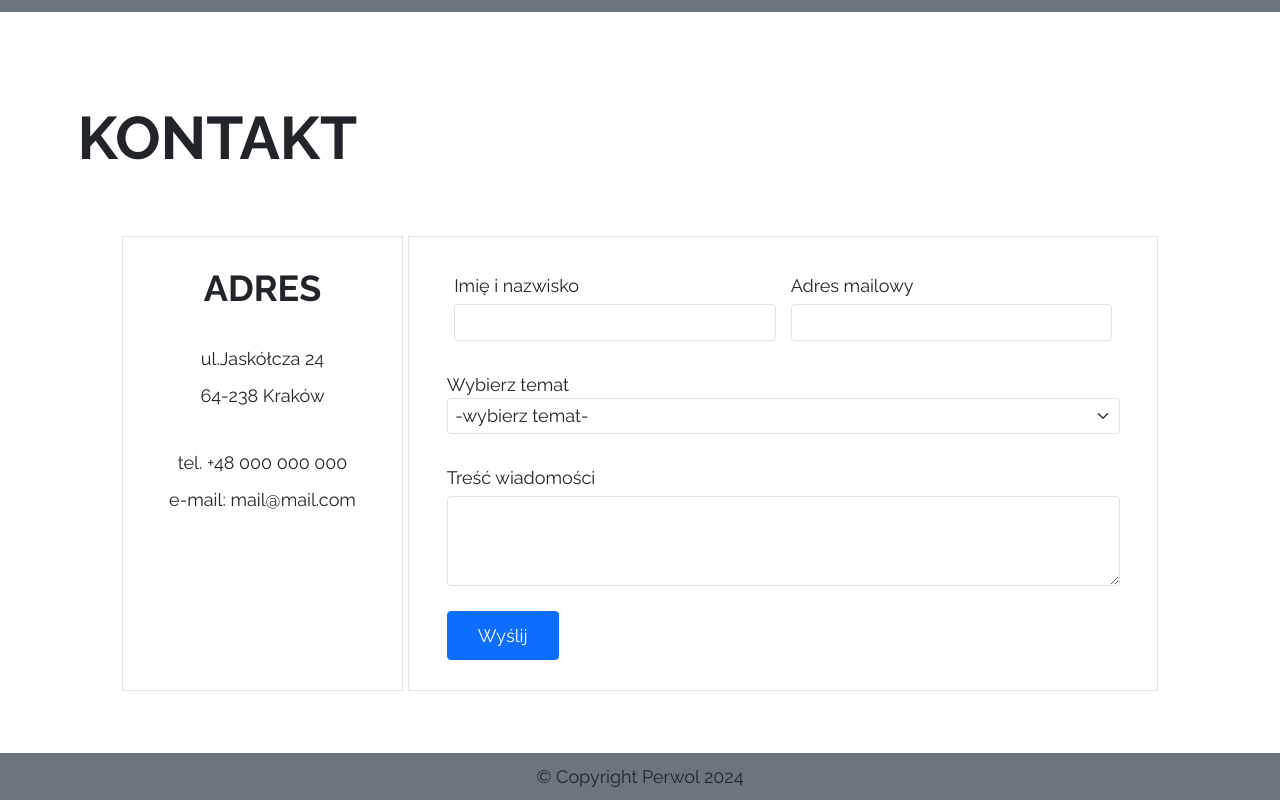
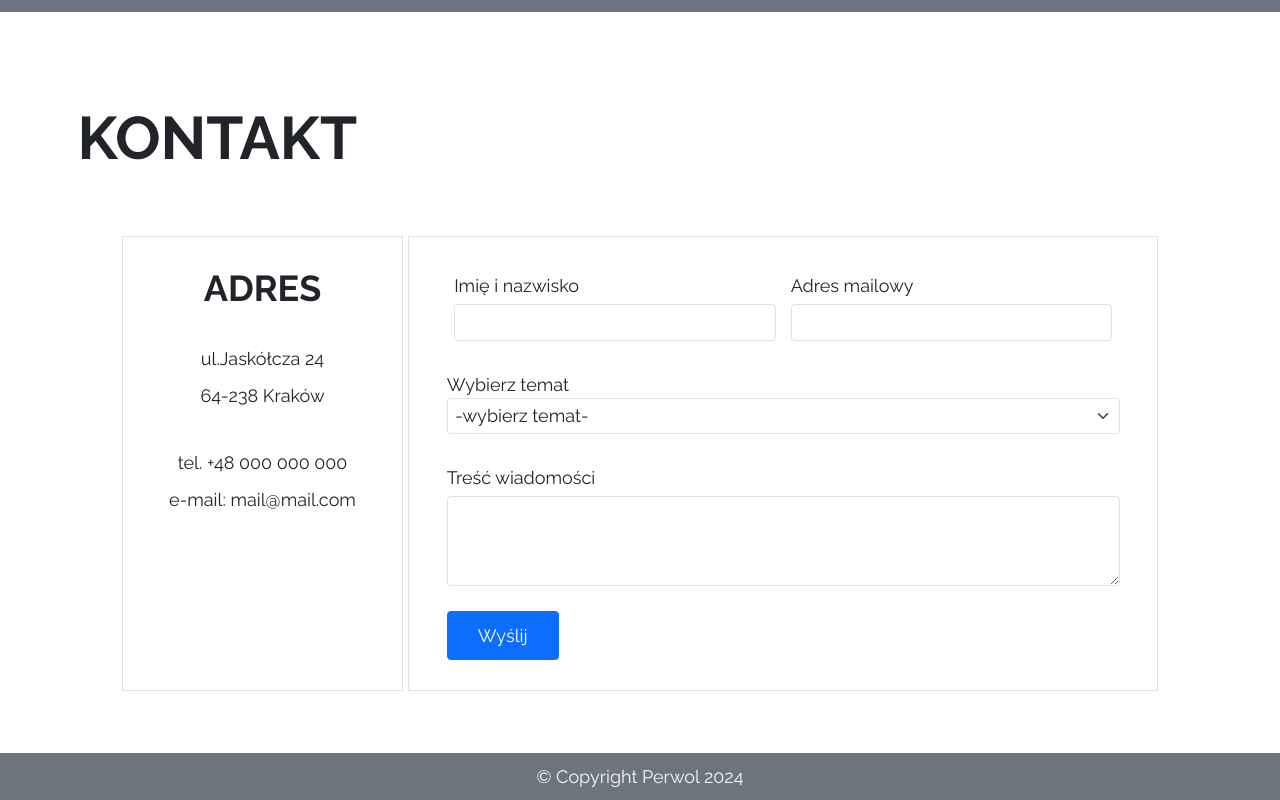
Before and after one commit to Dareczka-alt/BootstrapTask, a plain HTML site: page index.html in a window 1280 px wide. Shown: the part 2815-3615 px from the top of the page. Drawn offline with nearby package versions, Linux system fonts and the light colour scheme.

Commit message:
Lighter font color in footer

```diff
--- a/index.html
+++ b/index.html
@@ -234,7 +234,7 @@
             </div>
         </section>
     </main>
-    <footer class="bg-secondary text-dark">
+    <footer class="bg-secondary text-light">
         <p>&copy; Copyright Perwol 2024</p>
     </footer>
     <script src="https://cdn.jsdelivr.net/npm/bootstrap@5.3.3/dist/js/bootstrap.bundle.min.js"
```
